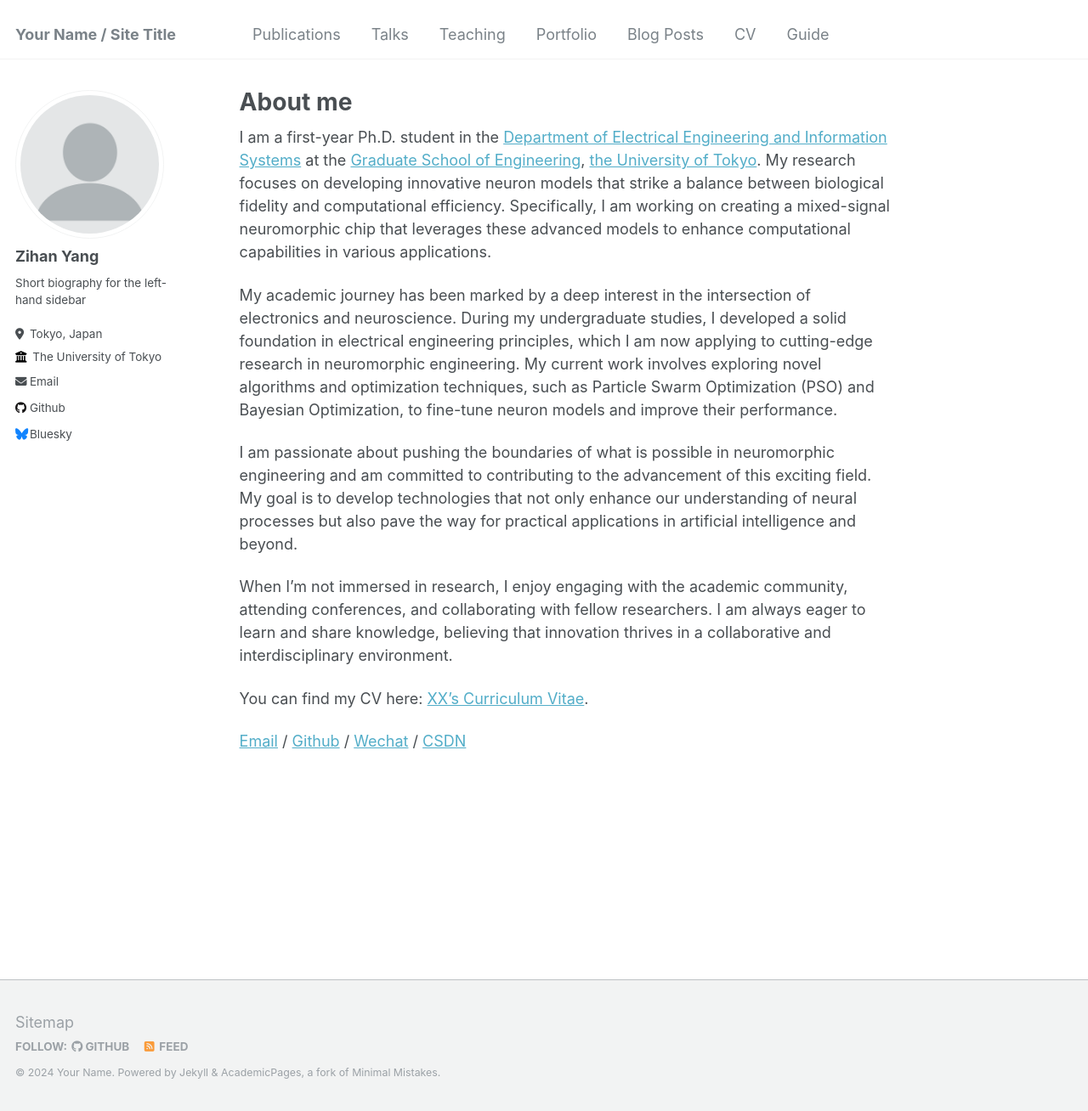
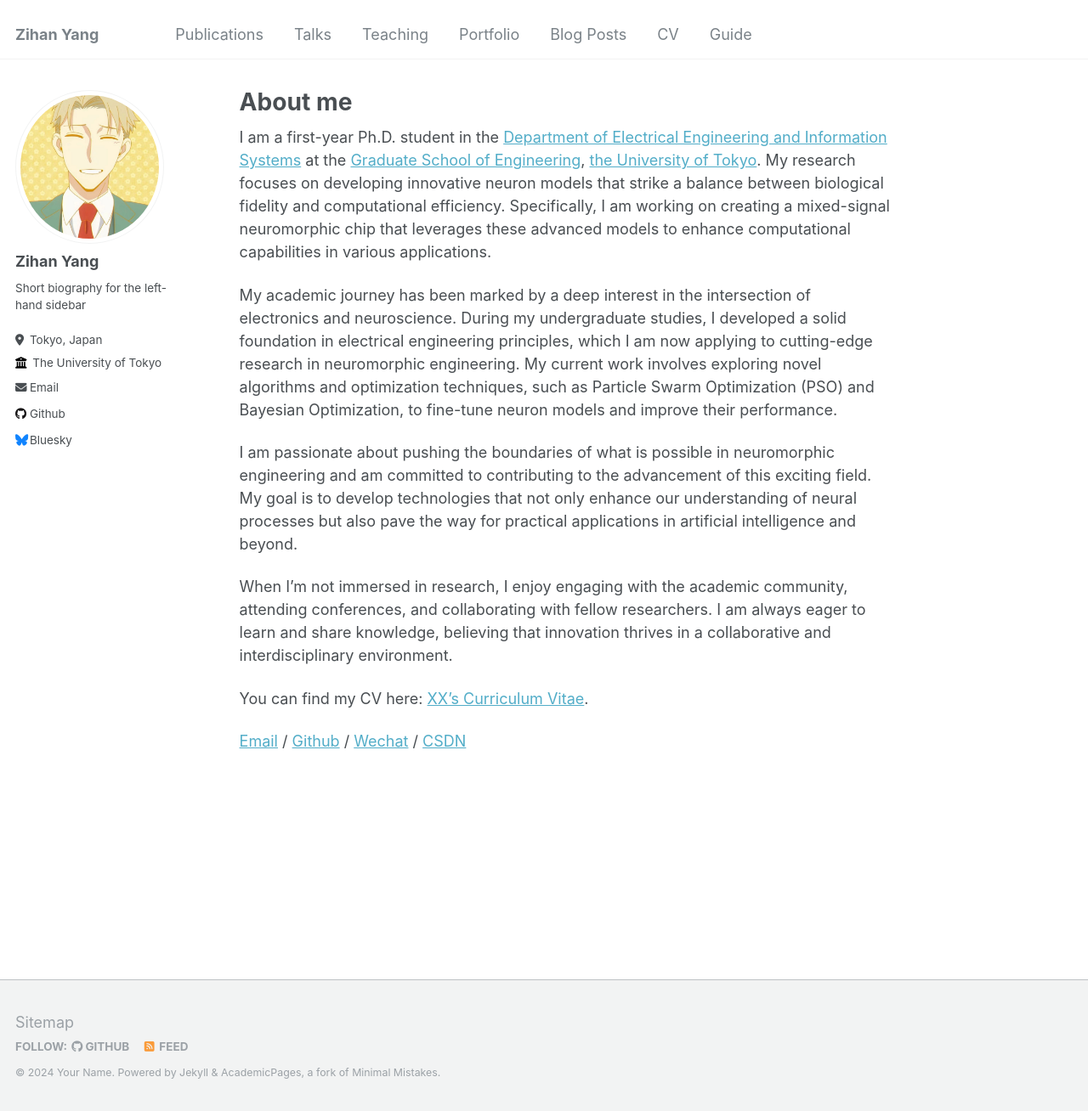
Before and after one commit to azukan/ZihanYang, a Jekyll site: the page built from _pages/about.md, in a window 1280 px wide and 1308 px high. Shown: the whole window at 85% size. Built offline with Jekyll 4.4.1, drawn with Linux system fonts in a browser that asks for light colours.

Commit message:
_config.yml

```diff
--- a/_config.yml
+++ b/_config.yml
@@ -8,11 +8,11 @@
 
 # Basic Site Settings
 locale                   : "en-US"
-title                    : "Your Name / Site Title"
+title                    : "Zihan Yang"
 title_separator          : "-"
 name                     : &name "Your Name"
 description              : &description "personal description"
-url                      : https://academicpages.github.io # the base hostname & protocol for your site e.g. "https://mmistakes.github.io"
+url                      : https://azukan.github.io/ # the base hostname & protocol for your site e.g. "https://mmistakes.github.io"
 baseurl                  : "" # the subpath of your site, e.g. "/blog"
 repository               : "academicpages/academicpages.github.io"
 
@@ -21,7 +21,7 @@ repository               : "academicpages/academicpages.github.io"
 #               Additional customization can be done by editing /_includes/author-profile.html
 author:
   # Biographic information
-  avatar           : "profile.png"
+  avatar           : "touxiang.png"
   name             : "Zihan Yang"
   pronouns         : # example: "she/her"
   bio              : "Short biography for the left-hand sidebar"
```
